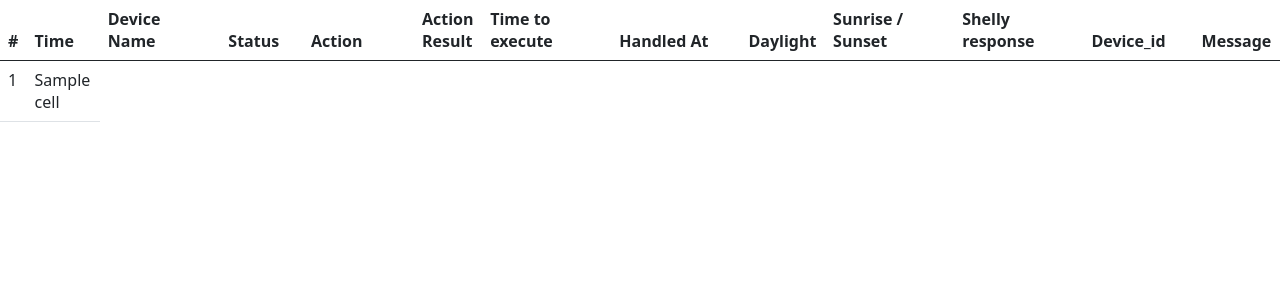
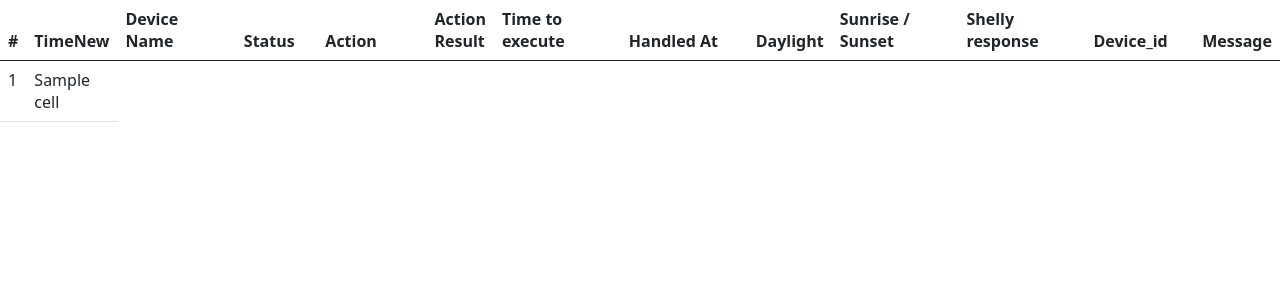
Before and after one commit to raltshu/shelly, a Python web app: template DataView/flaskApp/templates/show_table.html in a window 1280 px wide. Shown: the top 300 px of the page. Run offline with Jinja, Linux system fonts and the light colour scheme; the template is opened without the code that fills it: most values are stand-ins (such as "Sample title", 1, 10 or a date in 2020).

Commit message:
Update show_table.html (#8)

```diff
--- a/DataView/flaskApp/templates/show_table.html
+++ b/DataView/flaskApp/templates/show_table.html
@@ -21,7 +21,7 @@
         <thead class="thead-light">
             <tr style="text-align: left;">
                 <th scope="col" style="width: 2%; height: 27px;">#</th>
-                <th scope="col" style="width: 5.66006%; height: 27px;">Time</th>
+                <th scope="col" style="width: 5.66006%; height: 27px;">TimeNew</th>
                 <th style="width: 9.33352%; height: 27px;">Device Name</th>
                 <th scope="col" style="width: 6.39646%; height: 27px;">Status</th>
                 <th scope="col" style="width: 8.59712%; height: 27px;">Action</th>
```
